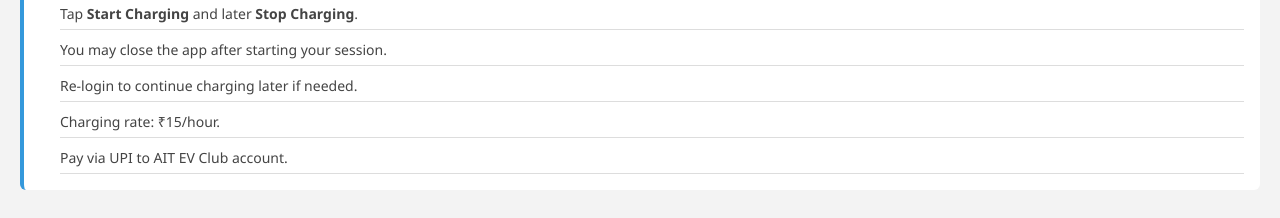
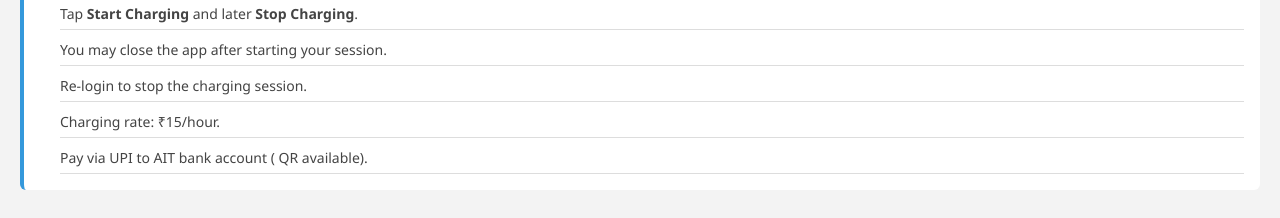
Before and after one commit to abnegative2904/EV-Charging-Log, a plain HTML site: page dashboard.html in a window 1280 px wide. Shown: the part 319-537 px from the top of the page. Drawn offline with Linux system fonts and the light colour scheme; no server answers; sample sign-in values are in the browser's storage.

Commit message:
Update dashboard.html

```diff
--- a/dashboard.html
+++ b/dashboard.html
@@ -130,9 +130,9 @@
       <li>Connect your charger at the lab's charging socket.</li>
       <li>Tap <strong>Start Charging</strong> and later <strong>Stop Charging</strong>.</li>
       <li>You may close the app after starting your session.</li>
-      <li>Re-login to continue charging later if needed.</li>
+      <li>Re-login to stop the charging session.</li>
       <li>Charging rate: ₹15/hour.</li>
-      <li>Pay via UPI to AIT EV Club account.</li>
+      <li>Pay via UPI to AIT bank account ( QR available).</li>
     </ul>
   </div>
 
```
